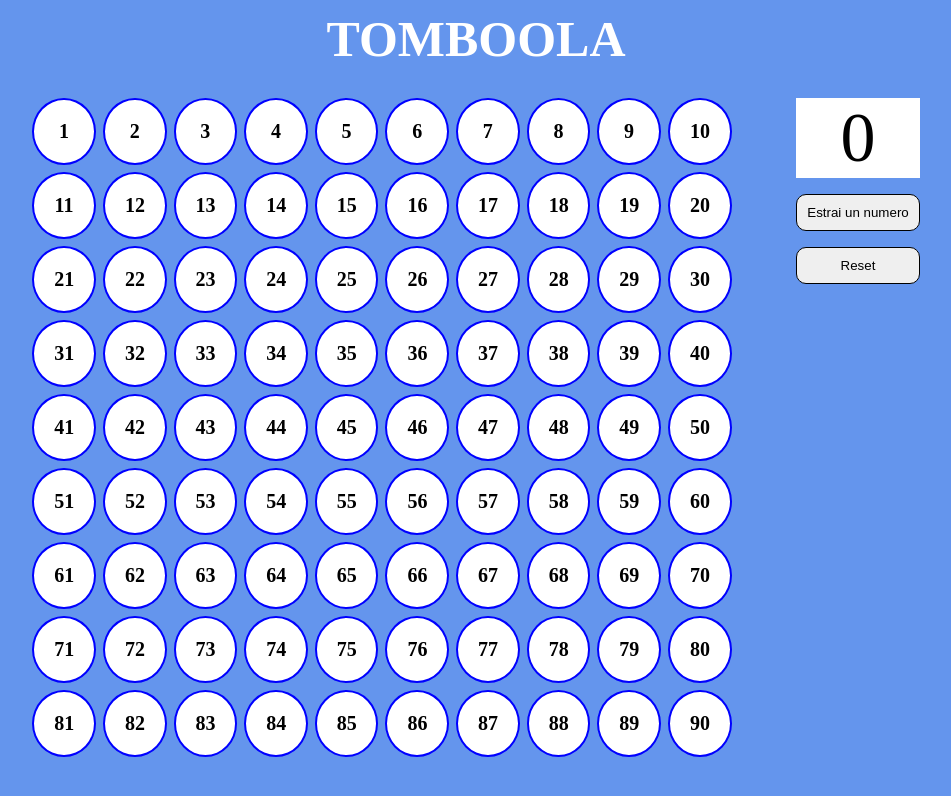
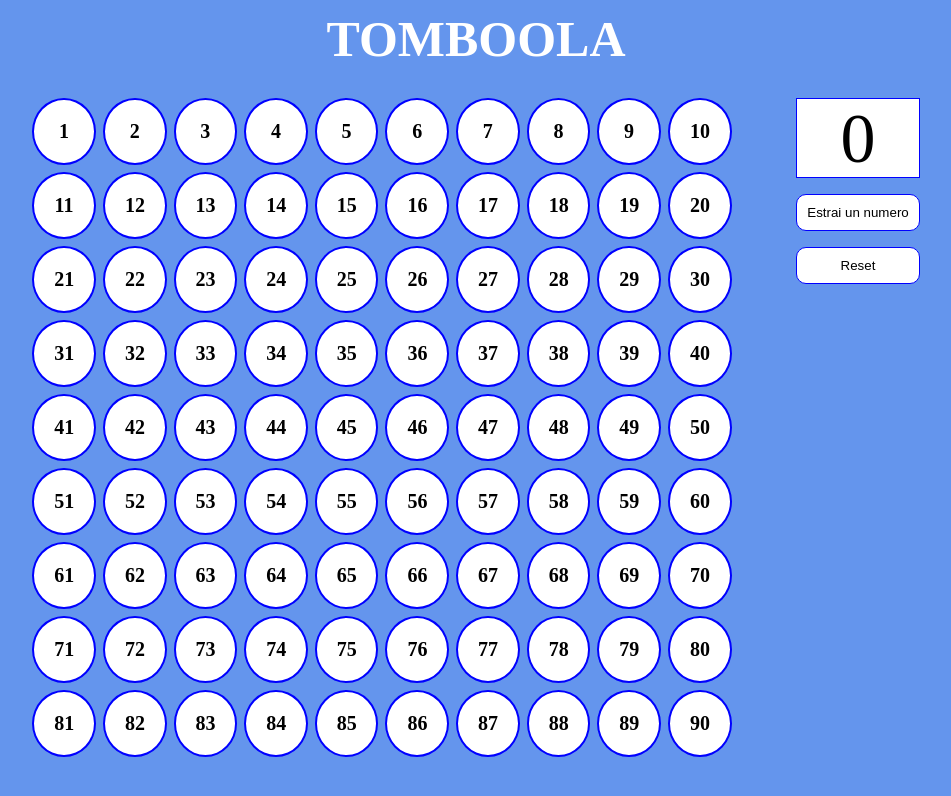
Before and after one commit to AndreaPotenza3/tomboola, a React (Vite) app: page / in a window 1280 px wide. Shown: the top 796 px of the page, without its empty margins (164-1115 px from the left). Built offline with nearby package versions, Linux system fonts and the light colour scheme.

Commit message:
modifche css

```diff
--- a/src/index.css
+++ b/src/index.css
@@ -51,8 +51,9 @@ ol {
   padding: 10px;
   border-radius: 10px;
   margin: 0;
-  border: 1px solid;
+  border: 1px solid blue;
   cursor: pointer;
+  background-color: white;
 }
 
 .slot {
@@ -79,4 +80,5 @@ ol {
   background-color: white;
   height: 80px;
   text-align: center;
+  border: 1px solid blue;
 }
```
